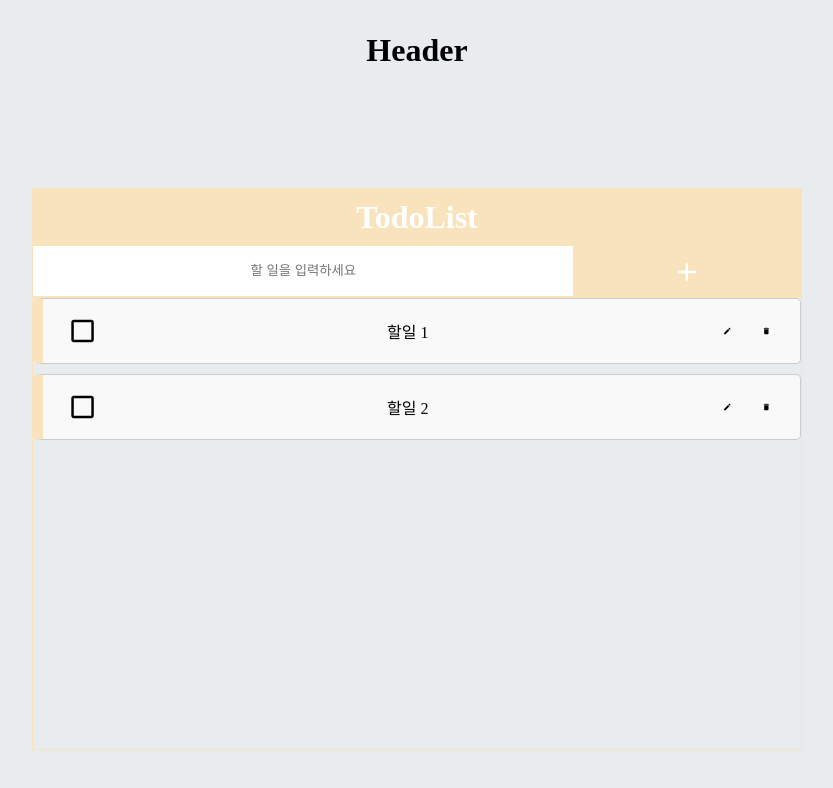
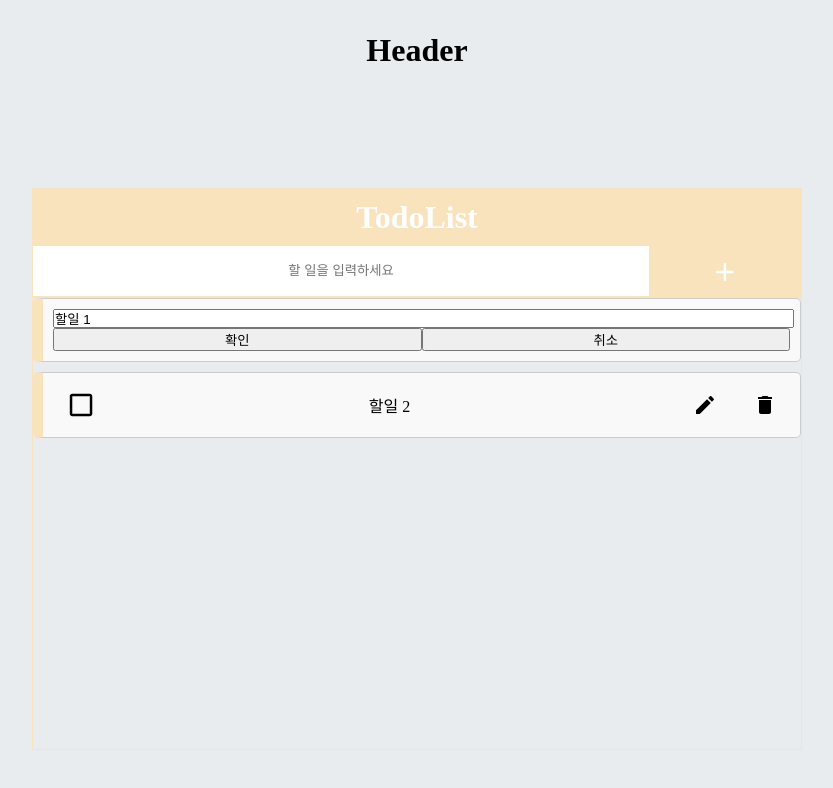
Before and after one commit to DevGochan/ToyProject, a React (Vite) app in the folder vite-project/: page /TodoPage in a window 1280 px wide. Both pictures are taken after a click on the icon 982 px from the left and 331 px from the top of the page. Shown: the top 788 px of the page, without its empty margins (255-1088 px from the left). Built offline with nearby package versions, Linux system fonts and the light colour scheme.

Commit message:
Edit기능 추가

```diff
--- a/vite-project/src/components/TodoList/TodoInput.tsx
+++ b/vite-project/src/components/TodoList/TodoInput.tsx
@@ -38,7 +38,7 @@ const TodoInputContainer = styled.div`
   }
 
   input {
-    width: 70%;
+    width: 80%;
     height: 40px; // 높이를 명시적으로 설정
     border: none;
     border-bottom: 1px solid #f9e3bc;
@@ -53,7 +53,7 @@ const TodoInputContainer = styled.div`
   }
 
   button {
-    width: 30%;
+    width: 20%;
     background-color: #f9e3bc;
     color: white;
     font-weight: 900;
--- a/vite-project/src/components/TodoList/TodoList.tsx
+++ b/vite-project/src/components/TodoList/TodoList.tsx
@@ -24,15 +24,53 @@ const TodoList = ({
   onClickDelete,
   onClickUpdate,
 }: TodoItemProps) => {
+  const [isUpdating, setIsUpdating] = useState<boolean>(false);
+  const [updatedText, setUpdatedText] = useState<string>(text);
+
+  const handleInputChange = (event: React.ChangeEvent<HTMLInputElement>) => {
+    setUpdatedText(event.target.value);
+  };
+
+  const handleFormSubmit = (event: React.FormEvent<HTMLFormElement>) => {
+    event.preventDefault();
+    const updatedTodoItem = {
+      id: id,
+      text: updatedText,
+      completed: completed,
+    };
+    onClickUpdate(updatedTodoItem);
+    setIsUpdating(false);
+  };
+
   return (
+    <div>
+      {!isUpdating ? (
         <TodoContainer>
           {completed ? <FaCheckSquare /> : <MdCheckBoxOutlineBlank />}
           <p>{text}</p>
           <div className="buttonContainer">
-        <MdEdit />
+            <MdEdit onClick={() => setIsUpdating(true)} />
             <MdDelete onClick={() => onClickDelete(id)} />
           </div>
         </TodoContainer>
+      ) : (
+        <TodoContainer>
+          <form onSubmit={handleFormSubmit}>
+            <input
+              type="text"
+              value={updatedText}
+              onChange={handleInputChange}
+            />
+            <div className="buttonContainer">
+              <button type="submit">확인</button>
+              <button type="button" onClick={() => setIsUpdating(false)}>
+                취소
+              </button>
+            </div>
+          </form>
+        </TodoContainer>
+      )}
+    </div>
   );
 };
 
@@ -65,6 +103,7 @@ const TodoContainer = styled.div`
     width: auto; // 자동 너비로 설정
 
     svg {
+      width: 30px;
       margin-left: 10px; // 버튼 간의 간격 조정
       cursor: pointer;
       font-size: 24px; // 아이콘 크기 조정
```
Lines whose indentation alone changed are shown as unchanged.
